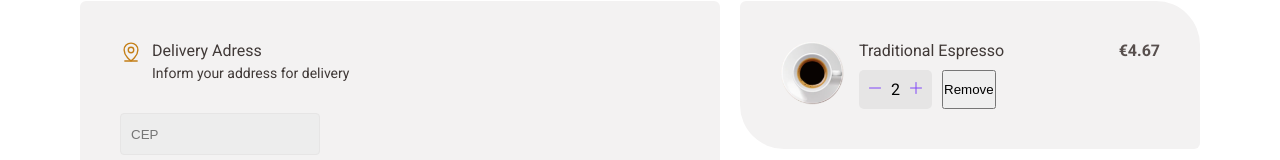
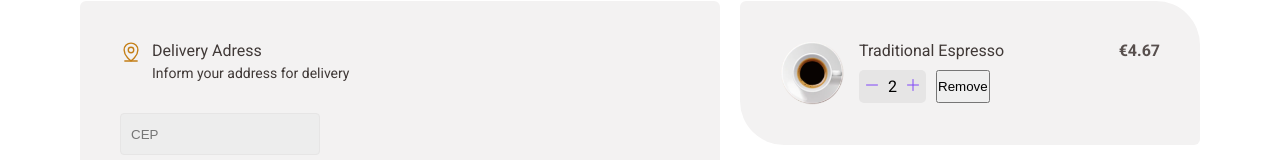
Before and after one commit to eduaardofranco/coffeeDelivery, a React (Vite) app: page /cart in a window 1280 px wide. Shown: the part 160-320 px from the top of the page. Built offline with nearby package versions, Linux system fonts and the light colour scheme.

Commit message:
counter style argument

```diff
--- a/src/components/Counter/index.tsx
+++ b/src/components/Counter/index.tsx
@@ -1,7 +1,12 @@
 import { useState } from 'react'
 import { CounterContainer } from './styles'
 import { Plus, Minus } from 'phosphor-react'
-export function Counter({ initial = 1 }) {
+
+interface QuantityProps {
+    initial?: number
+    issmall?: boolean
+}
+export function Counter({ initial = 1, issmall = false }: QuantityProps) {
 
 
     const [quantity, setQuantity] = useState(initial)
@@ -15,7 +20,7 @@ export function Counter({ initial = 1 }) {
         }
     }
     return(
-        <CounterContainer>
+        <CounterContainer $issmall={issmall}>
             <button onClick={handdleRemoveItem}>
             <Minus size={16} />
             </button>
--- a/src/components/Counter/styles.ts
+++ b/src/components/Counter/styles.ts
@@ -1,12 +1,12 @@
 import styled from 'styled-components'
 
-export const CounterContainer = styled.div`
+export const CounterContainer = styled.div<{ $issmall?: boolean; }>`
     background: ${(props) => props.theme['white-900']};
     display: flex;
     align-items: center;
     justify-content: center;
     border-radius: 5px;
-    padding: .8rem;
+    padding: ${props => props.$issmall ? '.5rem' : '.8rem'};
 
     button {
         cursor: pointer;
--- a/src/pages/cart/index.tsx
+++ b/src/pages/cart/index.tsx
@@ -82,7 +82,7 @@ export function Cart() {
                         <div className="details">
                             <h3>Traditional Espresso</h3>
                             <div className="controls">
-                                <Counter initial={2} />
+                                <Counter initial={2} issmall />
                                 <RemoveButton>Remove</RemoveButton>
                             </div>
 
```
